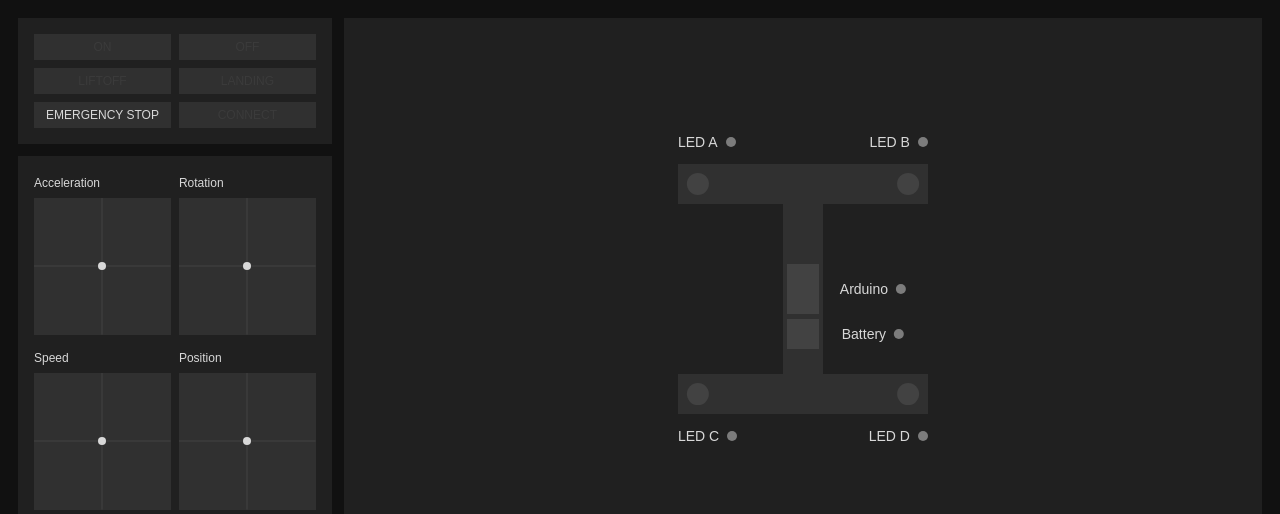
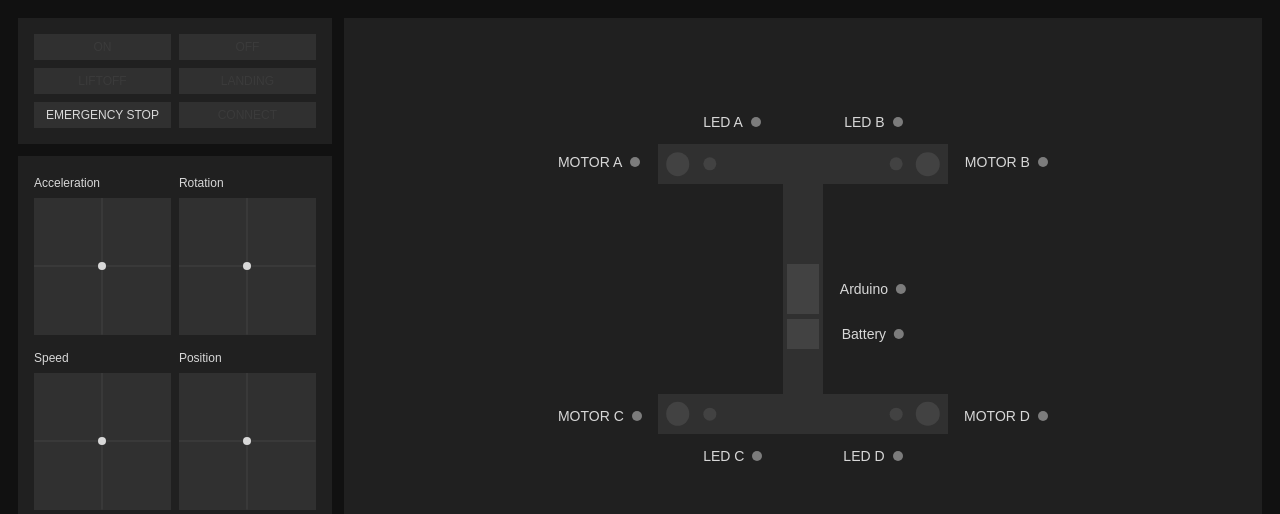
Before and after one commit to quentinguidee/quadcopter-client, a React (Create React App) app: page / in a window 1280 px wide. Shown: the top 514 px of the page. Built offline with nearby package versions, Linux system fonts and the light colour scheme; no server answers.

Commit message:
Add motors to 2DView

```diff
--- a/src/pages/dashboard/View2DPanel.tsx
+++ b/src/pages/dashboard/View2DPanel.tsx
@@ -67,6 +67,15 @@ function Led(props: LedProps) {
     );
 }
 
+type MotorProps = {
+    name: string;
+    on: boolean;
+};
+
+function Motor(props: MotorProps) {
+    return <div className={classNames(styles.motor, styles[props.name])} />;
+}
+
 type LabelProps = {
     name: string;
     label: string;
@@ -132,6 +141,14 @@ function Drone(props: { drone: IDrone }) {
                 label="LED D"
                 color={getLedDotColor(leds.led4)}
             />
+            <Motor name="motorA" on={false} />
+            <Motor name="motorB" on={false} />
+            <Motor name="motorC" on={false} />
+            <Motor name="motorD" on={false} />
+            <Label name="motorLabelA" label="MOTOR A" color="gray" />
+            <Label name="motorLabelB" label="MOTOR B" color="gray" />
+            <Label name="motorLabelC" label="MOTOR C" color="gray" />
+            <Label name="motorLabelD" label="MOTOR D" color="gray" />
             <div className={styles.board} />
             <div className={styles.battery} />
             <Label
--- a/src/pages/dashboard/sass/View2D.module.sass
+++ b/src/pages/dashboard/sass/View2D.module.sass
@@ -3,21 +3,24 @@
 $width: 40px
 $top-padding: 30px
 $bottom-padding: 30px
+$left-padding: 100px
+$right-padding: 100px
+$leds-offset: 32px
 
 .drone
     display: inline-block
     align-self: center
     position: relative
-    width: 250px
-    height: 250px + $top-padding + $bottom-padding
+    width: 290px + $left-padding + $right-padding
+    height: 290px + $top-padding + $bottom-padding
 
     &Top
         position: absolute
         background-color: $color-third-background
         height: $width
         top: $top-padding
-        left: 0
-        right: 0
+        left: $left-padding
+        right: $right-padding
 
     &Center
         position: absolute
@@ -33,51 +36,94 @@ $bottom-padding: 30px
         background-color: $color-third-background
         height: $width
         bottom: $bottom-padding
-        left: 0
-        right: 0
+        left: $left-padding
+        right: $right-padding
 
 .led
     position: absolute
     border-radius: 50%
-    height: $width / 1.8
-    width: $width / 1.8
+    height: $width / 3
+    width: $width / 3
     background-color: $color-fourth-background
 
     &A
         top: $width / 2 + $top-padding
-        left: $width / 2
+        left: $width / 2 + $leds-offset + $left-padding
         transform: translate(-50%, -50%)
 
     &B
         top: $width / 2 + $top-padding
-        right: $width / 2
+        right: $width / 2 + $leds-offset + $right-padding
         transform: translate(50%, -50%)
 
     &C
         bottom: $width / 2 + $bottom-padding
-        left: $width / 2
+        left: $width / 2 + $leds-offset + $left-padding
         transform: translate(-50%, 50%)
 
     &D
         bottom: $width / 2 + $bottom-padding
-        right: $width / 2
+        right: $width / 2 + $leds-offset + $right-padding
         transform: translate(50%, 50%)
+
+.motor
+    position: absolute
+    border-radius: 50%
+    height: $width / 1.7
+    width: $width / 1.7
+    background-color: $color-fourth-background
+
+    &A
+        top: $width / 2 + $top-padding
+        left: $width / 2 + $left-padding
+        transform: translate(-50%, -50%)
+
+    &B
+        top: $width / 2 + $top-padding
+        right: $width / 2 + $right-padding
+        transform: translate(50%, -50%)
+
+    &C
+        bottom: $width / 2 + $bottom-padding
+        left: $width / 2 + $left-padding
+        transform: translate(-50%, 50%)
+
+    &D
+        bottom: $width / 2 + $bottom-padding
+        right: $width / 2 + $right-padding
+        transform: translate(50%, 50%)
+
+    &Label
+        position: absolute
+        white-space: nowrap
+        &A
+            top: $width
+            left: 0
+        &B
+            top: $width
+            right: 0
+        &C
+            bottom: $width
+            left: 0
+        &D
+            bottom: $width
+            right: 0
 
 .label
     position: absolute
     white-space: nowrap
     &A
         top: 0
-        left: 0
+        left: $width / 3 + $leds-offset + $left-padding
     &B
         top: 0
-        right: 0
+        right: $width / 3 + $leds-offset + $right-padding
     &C
         bottom: 0
-        left: 0
+        left: $width / 3 + $leds-offset + $left-padding
     &D
         bottom: 0
-        right: 0
+        right: $width / 3 + $leds-offset + $right-padding
 
 .board
     position: absolute
```
